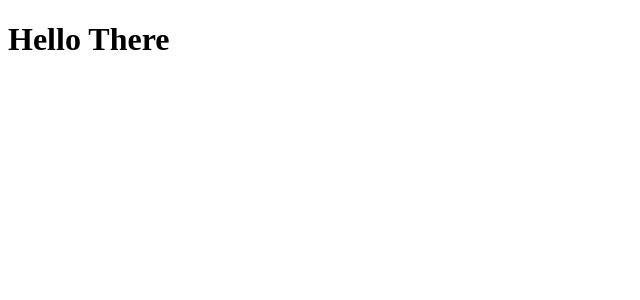
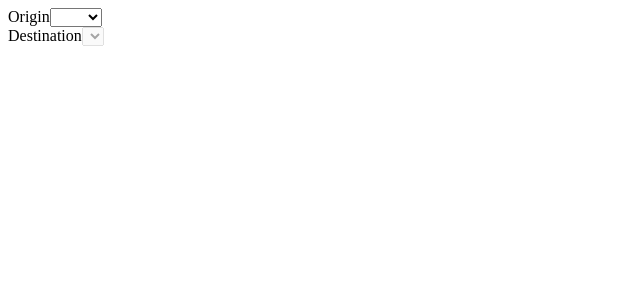
Before and after one commit to zfeher/jb-mit, a Vue app: page / in a window 1280 px wide. Shown: the top 300 px of the page, without its empty margins (0-640 px from the left). Built offline with nearby package versions, Linux system fonts and the light colour scheme.

Commit message:
Add origin and destination combo boxes with mocked data

```diff
--- a/src/app.vue
+++ b/src/app.vue
@@ -1,19 +1,92 @@
 <template>
   <div id="app">
-    <h1>{{ message }}</h1>
+    <ComboBox
+      id="origin"
+      @select="handleOriginSelect($event)"
+      label="Origin"
+      :options="originOptions"
+      :selectedValue="origin"
+    />
+
+    <ComboBox
+      id="destination"
+      @select="handleDestinationSelect($event)"
+      label="Destination"
+      :options="destOptions"
+      :selectedValue="destination"
+      :disabled="destDisabled"
+    />
   </div>
 </template>
 
 <script>
+import { ComboBox } from './components';
+
 export default {
-  name: 'app',
+  name: 'App',
+
+  components: {
+    ComboBox,
+  },
+
   data() {
     return {
-      message: 'Hello There'
+      origin: '',
+      destination: '',
     };
-  }
+  },
+
+  computed: {
+    originOptions() {
+      return [{
+        text: '',
+        value: '',
+      }, {
+        text: 'orig1',
+        value: 'orig1',
+      }, {
+        text: 'orig2',
+        value: 'orig2',
+      }];
+    },
+
+    destOptions() {
+      // TODO FPish
+      if (this.origin) {
+        return [{
+          text: '',
+          value: '',
+        }, {
+          text: 'dest1',
+          value: 'dest1',
+        }, {
+          text: 'dest2',
+          value: 'dest2',
+        }];
+      } else {
+        return [{
+          text: '',
+          value: '',
+        }];
+      }
+    },
+
+    destDisabled() {
+      return !this.origin;
+    },
+  },
+
+  methods: {
+    handleOriginSelect(selected) {
+      this.origin = selected;
+      this.destination = '';
+    },
+
+    handleDestinationSelect(selected) {
+      this.destination = selected;
+    },
+  },
 };
-
 </script>
 
 <style>
```
